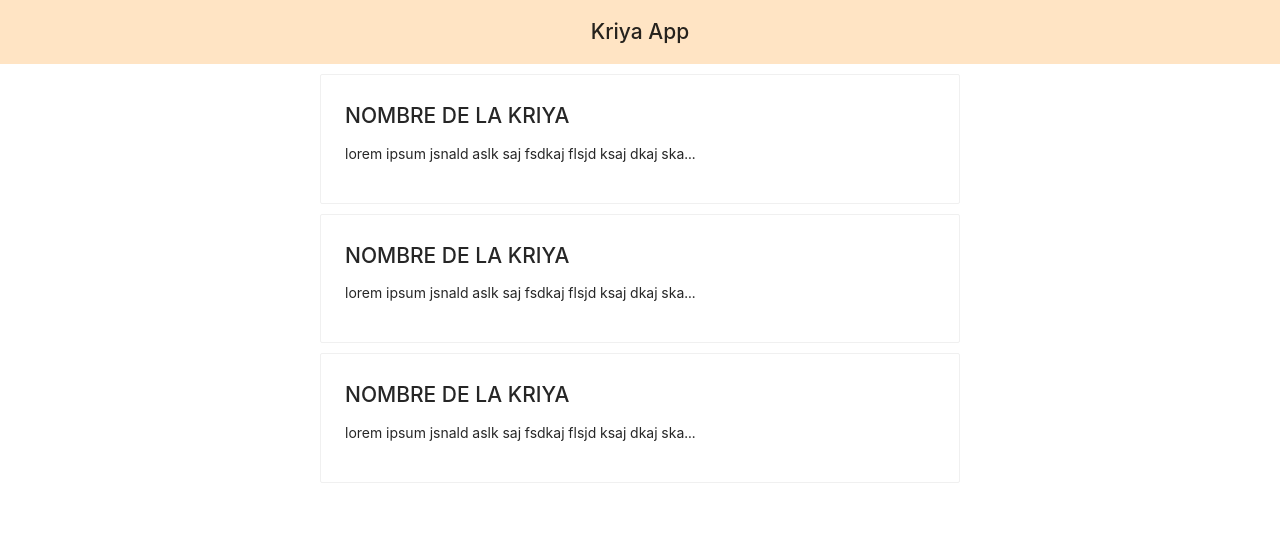
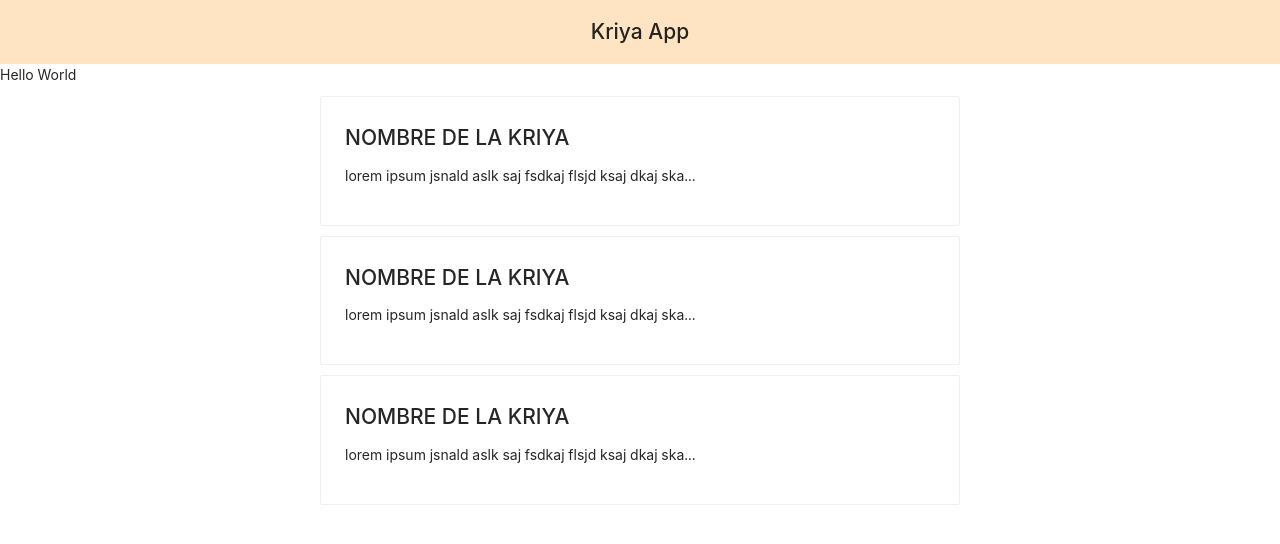
Before and after one commit to molavec/kriya, a React app: page / in a window 1280 px wide. Shown: the top 544 px of the page. Built offline with nearby package versions, Linux system fonts and the light colour scheme; the HTML template or start-up script is replaced by a standard one.

Commit message:
Crea un componente KriyaCard

```diff
--- /dev/null
+++ b/src/KriyaCard/index.tsx
@@ -0,0 +1,7 @@
+import React from 'react';
+
+const KriyaCard: React = () => {
+    return (<div>Hello World</div>)
+}
+
+export default KriyaCard;
--- a/src/index.tsx
+++ b/src/index.tsx
@@ -4,6 +4,7 @@ import ReactDOM from 'react-dom'
 
 import { Layout, Row, Col, Card } from 'antd';
 const { Header, Footer, Content} = Layout;
+import KriyaCard from './KriyaCard';
 
 import "antd/dist/antd.css"
 import "./index.scss"
@@ -18,6 +19,7 @@ ReactDOM.render(
           <h1> Kriya App </h1>
         </Header>
         <Content>
+        <KriyaCard></KriyaCard>
         <Row align="top" justify="center">
           <Col span={12}>
           <Card bordered={true} >
```
Also changed, not shown: src/KriyaCard/index.scss (added).
